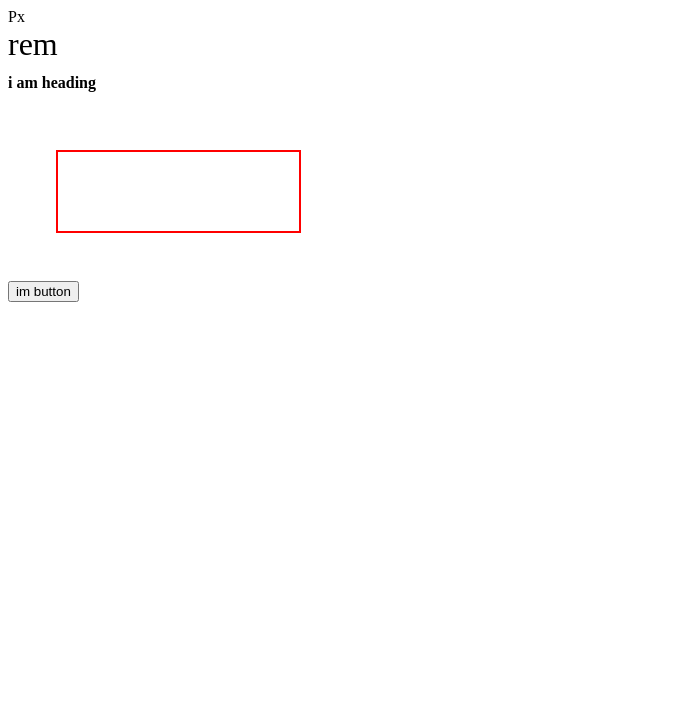
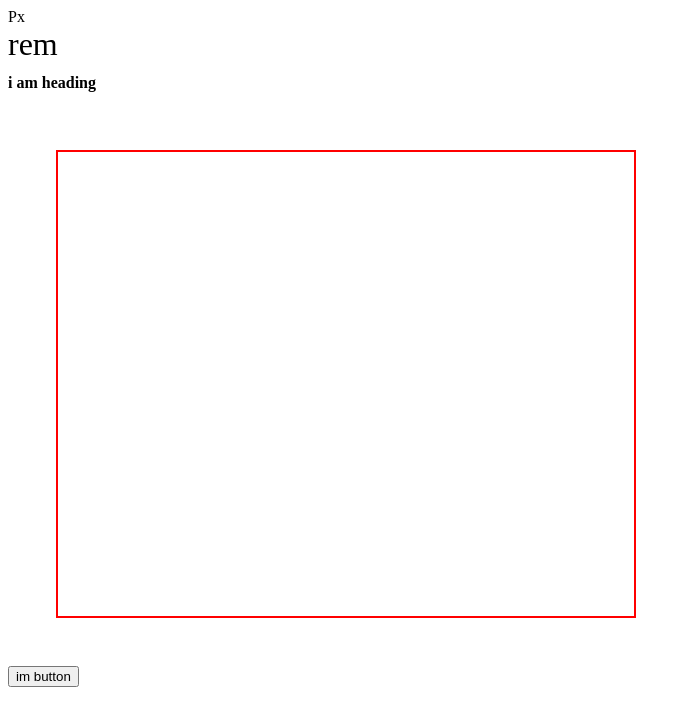
Before and after one commit to Avinash-ray/web-dev, a plain HTML site: page Module-1/CSS_units.html in a window 1280 px wide. Shown: the whole page, without its empty margins (0-691 px from the left). Drawn offline with Linux system fonts and the light colour scheme.

Commit message:
vh and vw unit

```diff
--- a/Module-1/CSS_units.html
+++ b/Module-1/CSS_units.html
@@ -8,9 +8,12 @@
 
     <Style>
         input{
+            /* border: 3vh */
             border: 2px solid red;
             padding: 2rem;
             margin: 3rem;
+            height: 50vh;
+            width: 40vw;
         }
         .px{
             font-size: 16px;
```
